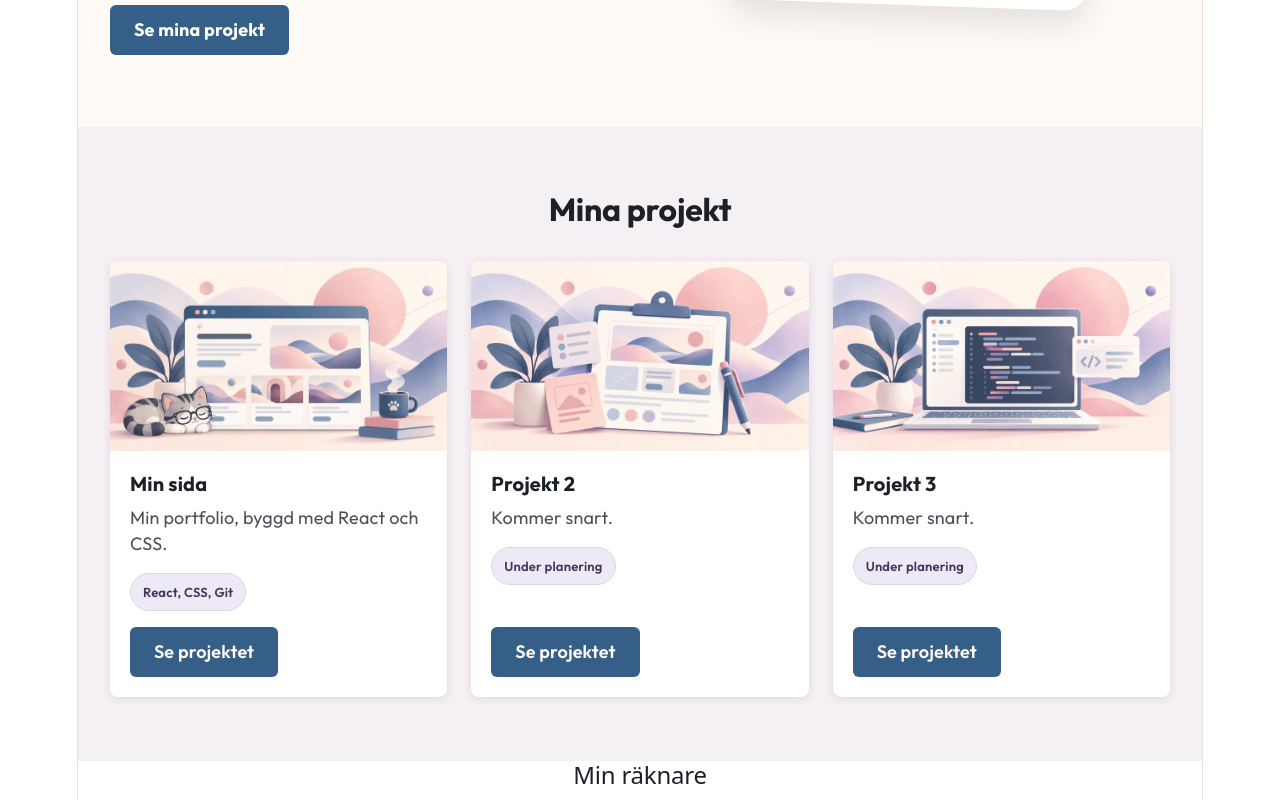
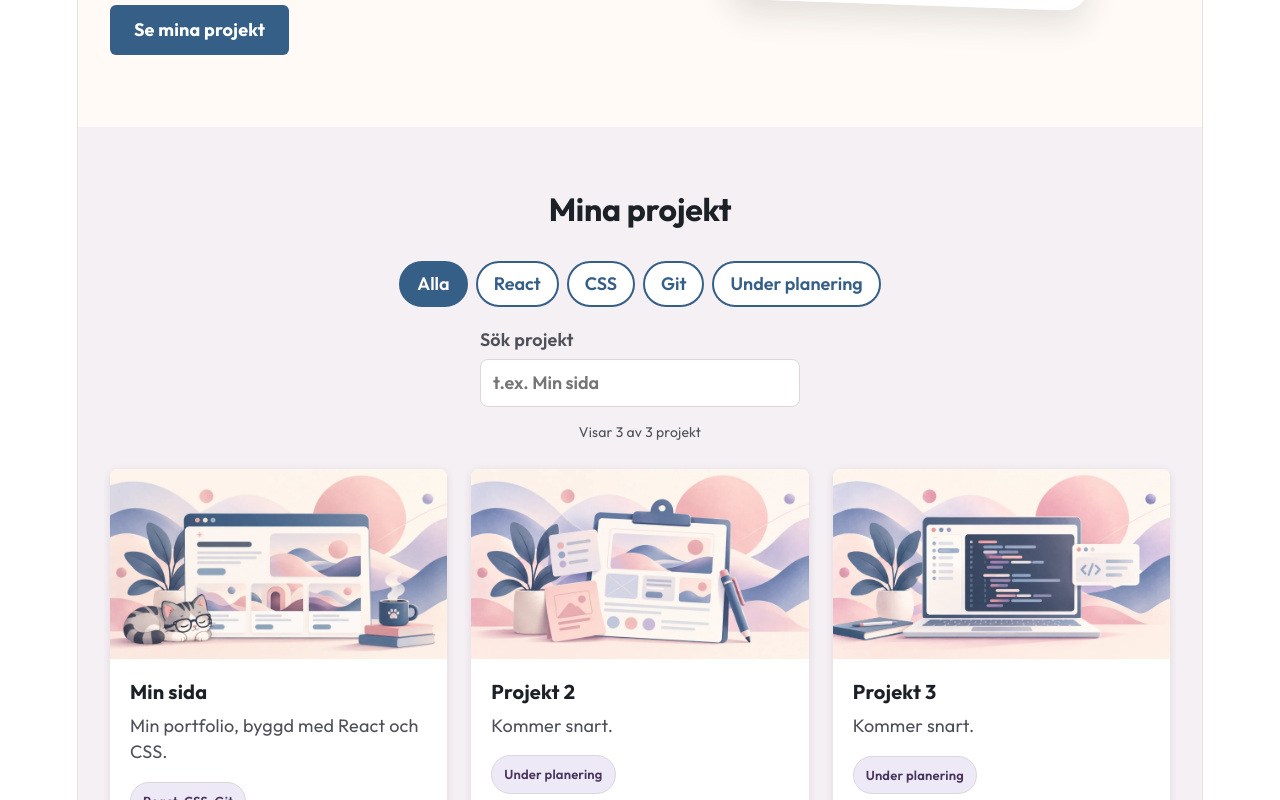
Before and after one commit to nataliedeleeuw/min-sida-experiment, a React (Vite) app: page / in a window 1280 px wide. Shown: the part 640-1440 px from the top of the page. Built offline with nearby package versions, Linux system fonts and the light colour scheme.

Commit message:
https://github.com/nataliedeleeuw/min-sida-experiment

```diff
--- a/src/components/Projekt.css
+++ b/src/components/Projekt.css
@@ -17,6 +17,76 @@
   gap: 24px;
 }
 
+.projekt-filter {
+  display: flex;
+  flex-wrap: wrap;
+  justify-content: center;
+  gap: 8px;
+  margin-bottom: 20px;
+}
+
+.filter-knapp {
+  min-height: 44px;
+  padding: 8px 16px;
+  border: 2px solid #365F87;
+  border-radius: 999px;
+  background-color: #FFFFFF;
+  color: #365F87;
+  font: inherit;
+  font-weight: 600;
+  cursor: pointer;
+}
+
+.filter-knapp:hover {
+  background-color: #E8EFF5;
+}
+
+.filter-knapp.aktiv {
+  background-color: #365F87;
+  color: #FFFAF5;
+}
+
+.filter-knapp:focus-visible,
+.projekt-sok input:focus-visible {
+  outline: 3px solid #4C78A5;
+  outline-offset: 3px;
+}
+
+.projekt-sok {
+  display: flex;
+  flex-direction: column;
+  gap: 6px;
+  max-width: 320px;
+  margin: 0 auto 12px;
+  text-align: left;
+  font-weight: 600;
+}
+
+.projekt-sok input {
+  box-sizing: border-box;
+  width: 100%;
+  min-width: 0;
+  min-height: 44px;
+  padding: 10px 12px;
+  border: 1px solid #DDD7DC;
+  border-radius: 8px;
+  background-color: #FFFFFF;
+  color: #1C2027;
+  font: inherit;
+}
+
+.projekt-antal {
+  margin-bottom: 24px;
+  color: #4E5059;
+  font-size: 14px;
+}
+
+.projekt-tom {
+  padding: 32px;
+  border-radius: 8px;
+  background-color: #FFFFFF;
+}
+
 @media (min-width: 600px) {
   .projekt {
     padding: 64px 32px;
--- a/src/components/Projekt.jsx
+++ b/src/components/Projekt.jsx
@@ -1,4 +1,5 @@
 import "./Projekt.css";
+import { useState } from "react";
 import ProjektKort from "./ProjektKort";
 import projektLista from "../data/projekt.json";
 import bild1 from "../assets/Hero 2.webp";
@@ -11,13 +12,58 @@ const bilder = {
   "Hero 4.webp": bild3,
 };
 
+const filterLista = ["Alla", "React", "CSS", "Git", "Under planering"];
+
 function Projekt() {
+  const [vald, setVald] = useState("Alla");
+  const [sok, setSok] = useState("");
+
+  const synligaProjekt = projektLista.filter((p) => {
+    const rattTeknik = vald === "Alla" || p.teknik.includes(vald);
+    const rattSok = p.titel.toLowerCase().includes(sok.toLowerCase());
+
+    return rattTeknik && rattSok;
+  });
+
   return (
     <section className="projekt" id="projekt">
       <h2>Mina projekt</h2>
 
+      <div className="projekt-filter">
+        {filterLista.map((f) => (
+          <button
+            key={f}
+            type="button"
+            className={f === vald ? "filter-knapp aktiv" : "filter-knapp"}
+            onClick={() => setVald(f)}
+            aria-pressed={f === vald}
+          >
+            {f}
+          </button>
+        ))}
+      </div>
+
+      <label className="projekt-sok">
+        Sök projekt
+        <input
+          type="search"
+          value={sok}
+          onChange={(e) => setSok(e.target.value)}
+          placeholder="t.ex. Min sida"
+        />
+      </label>
+
+      <p className="projekt-antal" aria-live="polite">
+        Visar {synligaProjekt.length} av {projektLista.length} projekt
+      </p>
+
+      {synligaProjekt.length === 0 ? (
+        <p className="projekt-tom">
+          Inga projekt matchar. Prova ett annat filter eller sökord.
+        </p>
+      ) : (
         <div className="projekt-lista">
-        {projektLista.map((p) => (
+          {synligaProjekt.map((p) => (
             <ProjektKort
               key={p.id}
               titel={p.titel}
@@ -28,6 +74,7 @@ function Projekt() {
             />
           ))}
         </div>
+      )}
     </section>
   );
 }
```
Lines whose indentation alone changed are shown as unchanged.
